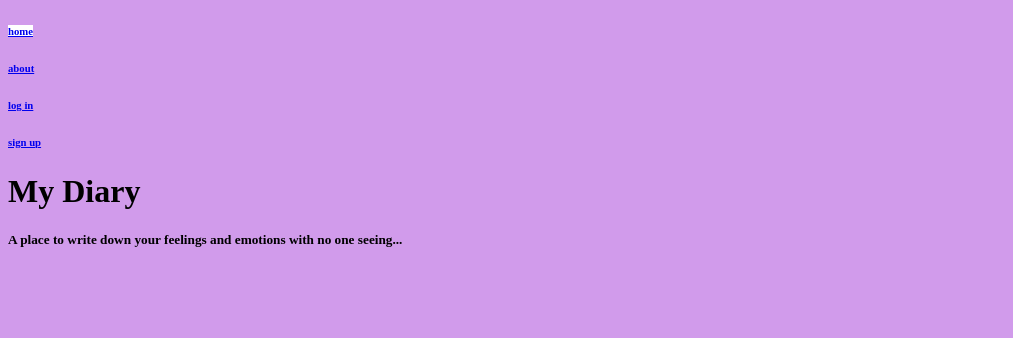
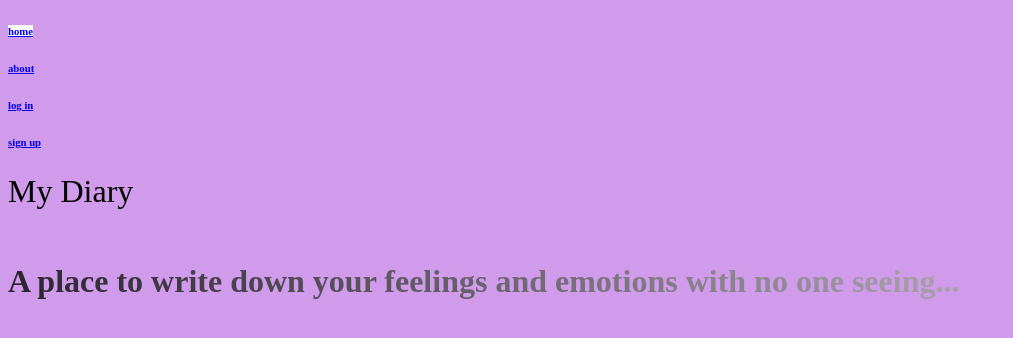
Before and after one commit to jokale/my-diary, a React (Create React App) app: page / in a window 1280 px wide. Shown: the top 338 px of the page, without its empty margins (0-1013 px from the left). Built offline with nearby package versions, Linux system fonts and the light colour scheme.

Commit message:
add styling in index scss again

```diff
--- a/src/Components/Home.js
+++ b/src/Components/Home.js
@@ -1,4 +1,5 @@
 import React from 'react'
+// import './home.scss'
 
 class Home extends React.Component {
     render(){
--- /dev/null
+++ b/src/Components/_home.scss
@@ -0,0 +1,6 @@
+@use 'index';
+
+
+h1{
+    color: rgb(163, 191, 216);
+}
--- a/src/index.scss
+++ b/src/index.scss
@@ -1,7 +1,28 @@
 $backgroundColor: rgb(209, 155, 235);
-$font-stack:    Helvetica, sans-serif;
+$font-stack:    'Abhaya Libre', serif;
+$font-color: black;
+
+
+// @import "./Components/home.scss";
+
 
 body {
 background: $backgroundColor;
 font: $font-stack;
+
 }
+
+h1{
+  color: $font-color;
+  font-weight: 500;
+}
+
+h5{
+    background-image: linear-gradient(45deg, #28222e, #d5ced8);
+    background-size: 100%;
+    background-clip: text;
+    -webkit-text-fill-color: transparent;
+    font-size: xx-large;
+    font-weight: 600;
+
+}
```
Also changed, not shown: 1 other file (tests, documents, lock files or other folders).
